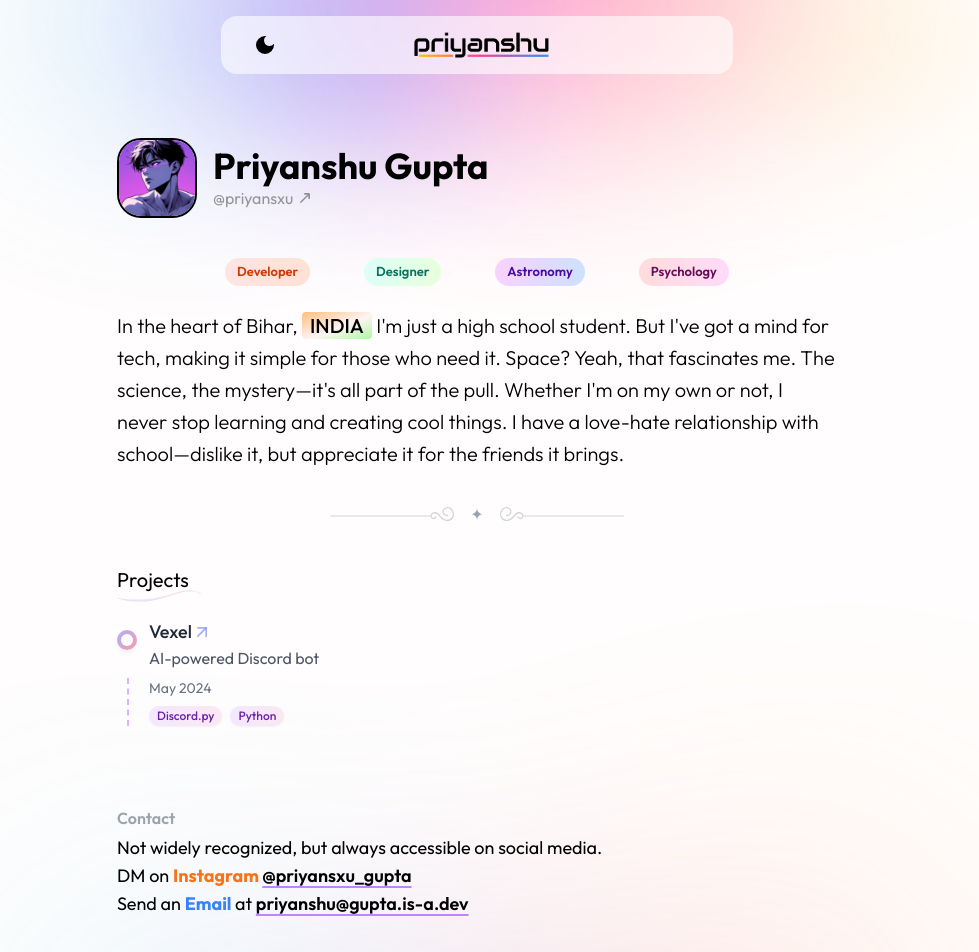
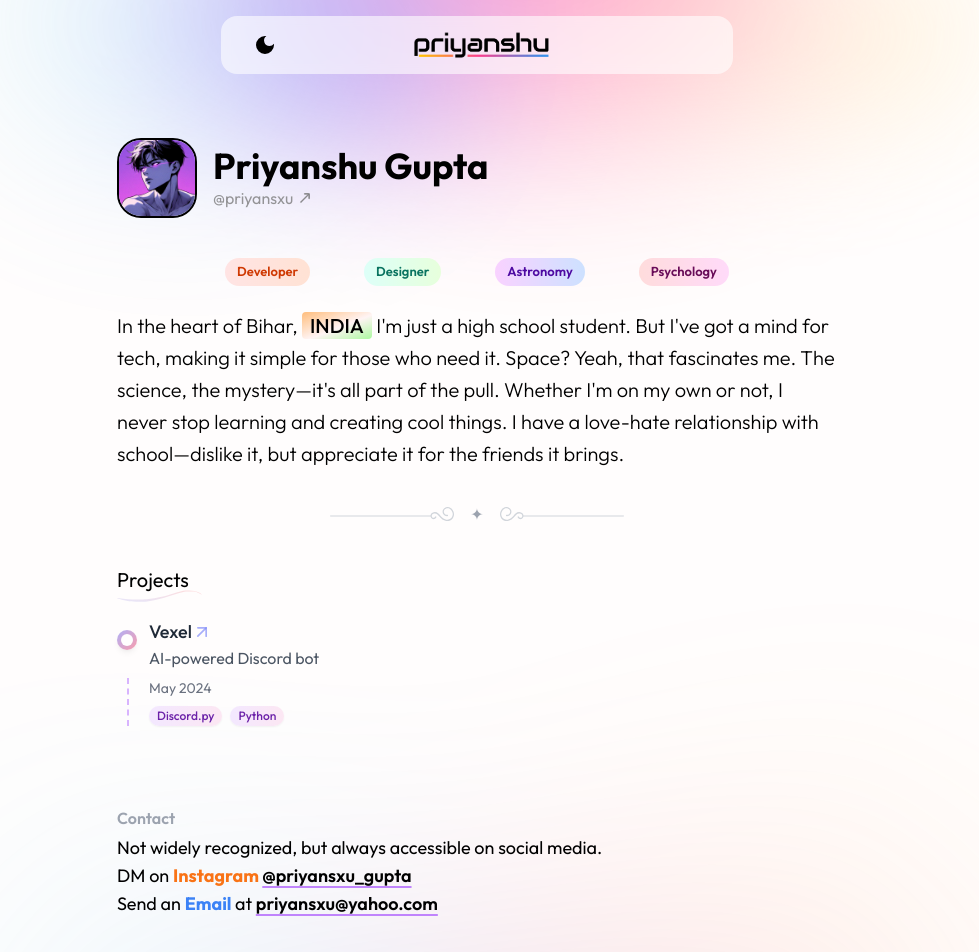
Before and after one commit to Priyansxu/Portfolio, a Next.js app: page / in a window 1280 px wide. Shown: the top 952 px of the page, without its empty margins (163-1142 px from the left). Built offline with nearby package versions, Linux system fonts and the light colour scheme.

Commit message:
Update Contact.js

```diff
--- a/components/Contact.js
+++ b/components/Contact.js
@@ -20,11 +20,11 @@ export default function Contact() {
         </a>
         <br />Send an <span className="text-blue-500 font-bold">Email </span>at{" "}
         <a
-          href="mailto:priyanshu@gupta.is-a.dev"
-          onClick={() => navigator.clipboard.writeText("priyansxu@proton.me")}
+          href="mailto:priyansxu@yahoo.com"
+          onClick={() => navigator.clipboard.writeText("priyansxu@yahoo.com")}
           className="underline underline-offset-4 decoration-2 decoration-purple-400 select-all font-semibold dark:hover:text-purple-400 hover:text-purple-700 cursor-pointer"
         >
-          priyanshu@gupta.is-a.dev
+          priyansxu@yahoo.com
         </a>
       </p>
 
```
